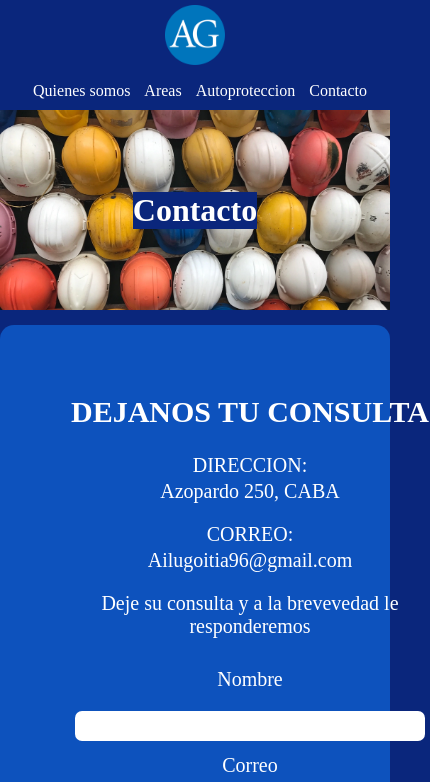
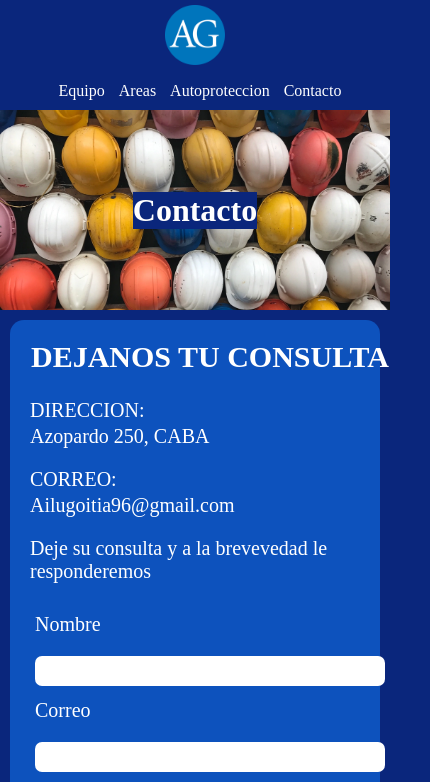
Before and after one commit to Ailen-Goitia/AilenGoitia, a website: page pages/contacto.html in a window 390 px wide. Shown: the top 782 px of the page, 430 px wide, since content can reach past the window. Drawn offline with Linux system fonts and the light colour scheme.

Commit message:
agrellos del titulo

```diff
--- a/pages/contacto.html
+++ b/pages/contacto.html
@@ -20,7 +20,7 @@
                         src="../assets/images/AG_Consulting-logo-41CD0BC014-seeklogo.com.png" alt="AG"></a>
             </div>
             <div class="enlaces">
-                <li><a href="./quienessomos.html">Quienes somos</a></li>
+                <li><a href="./quienessomos.html">Equipo</a></li>
                 <li><a href="./areasdepractica.html">Areas</a></li>
                 <li><a href="./sistemadeautoproteccion.html">Autoproteccion</a></li>
                 <li><a href="#contacto">Contacto</a></li>
--- a/scss/contacto/_main-contacto.scss
+++ b/scss/contacto/_main-contacto.scss
@@ -1,8 +1,8 @@
 .contacto_contacto {
-    padding-left: 25px;
-    padding-right: 25px;
-    margin-left: 45px;
-    margin-right: 45px;
+    padding-left: 10px;
+    padding-right: 10px;
+    margin-left: 10px;
+    margin-right: 10px;
     background-color:$colorsecundaria;
     color: white;
     font-size: 18px;
--- a/scss/mediaqueries/_media.scss
+++ b/scss/mediaqueries/_media.scss
@@ -33,10 +33,11 @@
     /* pagina contacto */
     .contacto_contacto {
         font-size: 20px;
-        padding: 70px;
-        margin: 15px auto;
+        padding: 20px;
+        margin: 10px;
         grid: "titulo1" "detalles1" "formulario1" "social1" / 1fr;
-        text-align: center;
+        text-align:left;
+
     }
 
     .contacto_titulo {
```
Also changed, not shown: index.html (+1 -1 lines), pages/areasdepractica.html (+1 -1 lines), pages/quienessomos.html (+1 -1 lines), pages/sistemadeautoproteccion.html (+1 -1 lines), css/style.css.
